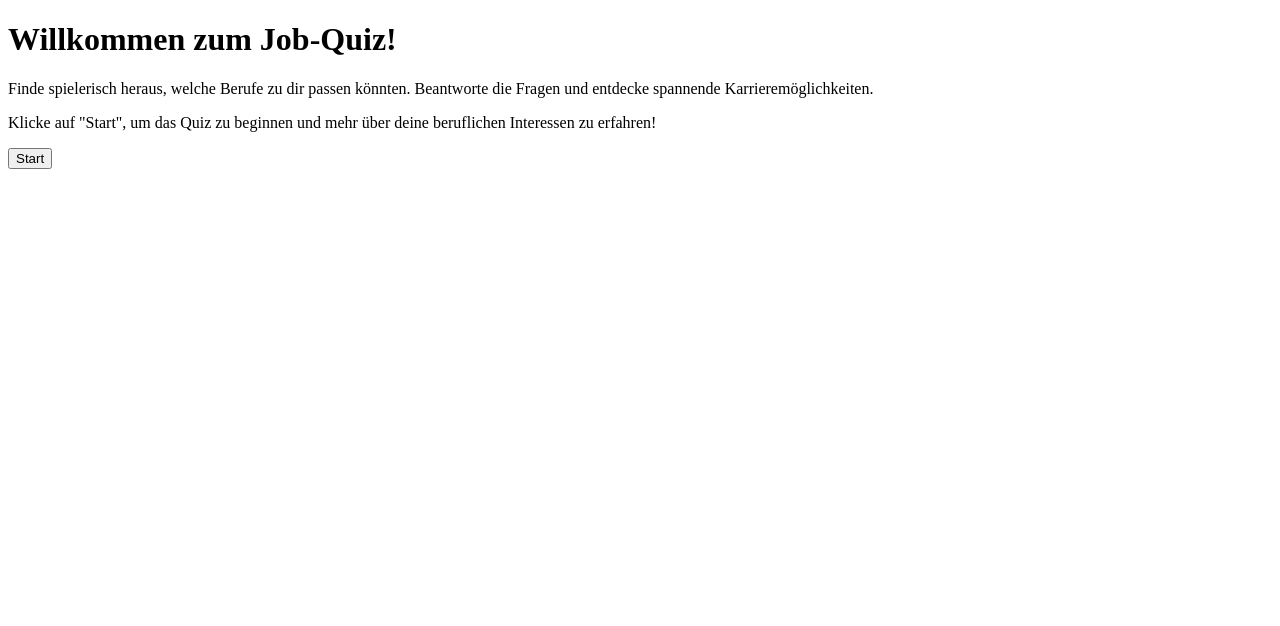
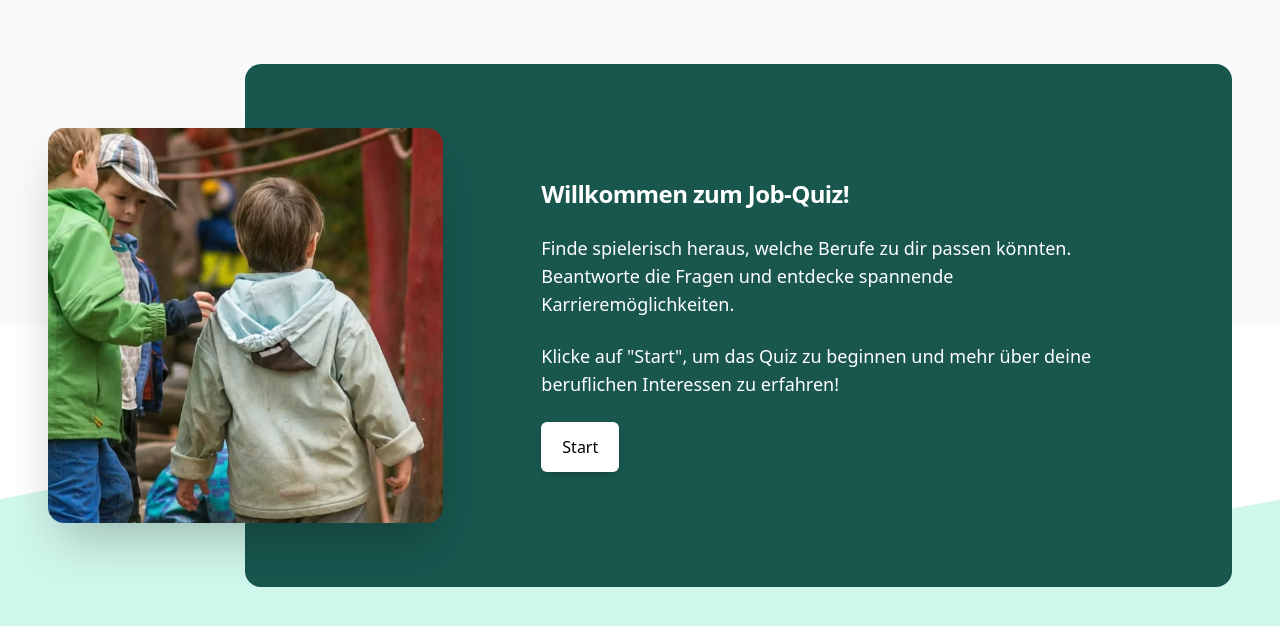
Before and after one commit to mariohamann/sozialwerk-breisgau-job-quiz, a Vue app: page / in a window 1280 px wide. Shown: the top 626 px of the page. Built offline with nearby package versions, Linux system fonts and the light colour scheme.

Commit message:
add intro

```diff
--- a/index.html
+++ b/index.html
@@ -1,4 +1,4 @@
-<!doctype html>
+<!DOCTYPE html>
 <html lang="en">
 	<head>
 		<meta charset="UTF-8" />
@@ -6,8 +6,21 @@
 		<meta name="viewport" content="width=device-width, initial-scale=1.0" />
 		<title>sozialwerk-breisgau-job-quiz</title>
 	</head>
-  <body>
-    <div id="app"></div>
+	<body class="relative min-h-screen">
+		<div class="transform absolute rotate-180 bottom-0 left-0 w-full z-0">
+			<div class="h-[30vh] bg-bruckwald-100 w-full"></div>
+			<svg
+				xmlns="http://www.w3.org/2000/svg"
+				viewBox="0 0 1366 242"
+				preserveAspectRatio="none"
+				class="fill-bruckwald-100 h-24 w-full"
+			>
+				<path
+					d="M1366 152.68s-364.35 200.97-670.48 0-695.52 0-695.52 0V0h1366Z"
+				></path>
+			</svg>
+		</div>
+		<div id="app" class="z-10"></div>
 		<script type="module" src="/src/main.ts"></script>
 	</body>
 </html>
--- a/src/components/Intro.vue
+++ b/src/components/Intro.vue
@@ -5,17 +5,77 @@ const handleClick = () => {
 };
 </script>
 
-<template>
+<!-- <template>
 	<div>
-		<h1>Willkommen zum Job-Quiz!</h1>
-		<p>
-			Finde spielerisch heraus, welche Berufe zu dir passen könnten.
-			Beantworte die Fragen und entdecke spannende Karrieremöglichkeiten.
-		</p>
-		<p>
-			Klicke auf "Start", um das Quiz zu beginnen und mehr über deine
-			beruflichen Interessen zu erfahren!
-		</p>
+		<h1></h1>
+
 		<button @click="handleClick">Start</button>
 	</div>
+</template> -->
+
+<template>
+	<div class="relative py-16 px-4">
+		<div
+			class="absolute inset-x-0 top-0 hidden h-1/2 bg-gray-50 lg:block"
+			aria-hidden="true"
+		/>
+		<div
+			class="mx-auto max-w-7xl bg-bruckwald lg:bg-transparent lg:px-8 overflow-hidden"
+		>
+			<div class="lg:grid lg:grid-cols-12">
+				<div
+					class="relative z-10 lg:col-span-4 lg:col-start-1 lg:row-start-1 lg:bg-transparent lg:py-16"
+				>
+					<div
+						class="absolute inset-x-0 h-1/2 bg-gray-50 lg:hidden"
+						aria-hidden="true"
+					/>
+					<div
+						class="mx-auto max-w-md px-6 sm:max-w-2xl lg:max-w-none lg:p-0"
+					>
+						<img
+							class="relative aspect-10/6 w-full rounded-2xl object-cover shadow-2xl sm:aspect-2/1 lg:aspect-square"
+							src="../assets/intro.jpg"
+							alt=""
+						/>
+					</div>
+				</div>
+
+				<div
+					class="relative bg-bruckwald lg:col-span-10 lg:col-start-3 lg:row-start-1 lg:grid lg:grid-cols-10 lg:items-center lg:rounded-2xl"
+				>
+					<div
+						class="absolute inset-0 hidden overflow-hidden rounded-2xl lg:block"
+						aria-hidden="true"
+					></div>
+					<div
+						class="relative mx-auto max-w-md space-y-6 px-6 py-12 sm:max-w-2xl sm:py-16 lg:col-span-6 lg:col-start-4 lg:max-w-none lg:p-0"
+					>
+						<h2
+							class="text-2xl font-bold tracking-tight text-white"
+							id="join-heading"
+						>
+							Willkommen zum Job-Quiz!
+						</h2>
+						<p class="text-lg text-white">
+							Finde spielerisch heraus, welche Berufe zu dir
+							passen könnten. Beantworte die Fragen und entdecke
+							spannende Karrieremöglichkeiten.
+						</p>
+						<p class="text-lg text-white">
+							Klicke auf "Start", um das Quiz zu beginnen und mehr
+							über deine beruflichen Interessen zu erfahren!
+						</p>
+						<button
+							class="block w-full rounded-md border border-transparent bg-white px-5 py-3 text-center text-base font-medium text-sozbg-bruckwald shadow-md hover:bg-gray-50 sm:inline-block sm:w-auto"
+							href="#"
+							@click="handleClick"
+						>
+							Start
+						</button>
+					</div>
+				</div>
+			</div>
+		</div>
+	</div>
 </template>
--- a/src/main.ts
+++ b/src/main.ts
@@ -1,5 +1,5 @@
 import { createApp } from 'vue';
-// import './style.css';
+import './style.css';
 import App from './App.vue';
 
 createApp(App).mount('#app');
```
Also changed, not shown: src/assets/intro.jpg (added). Lines whose indentation alone changed are shown as unchanged.
